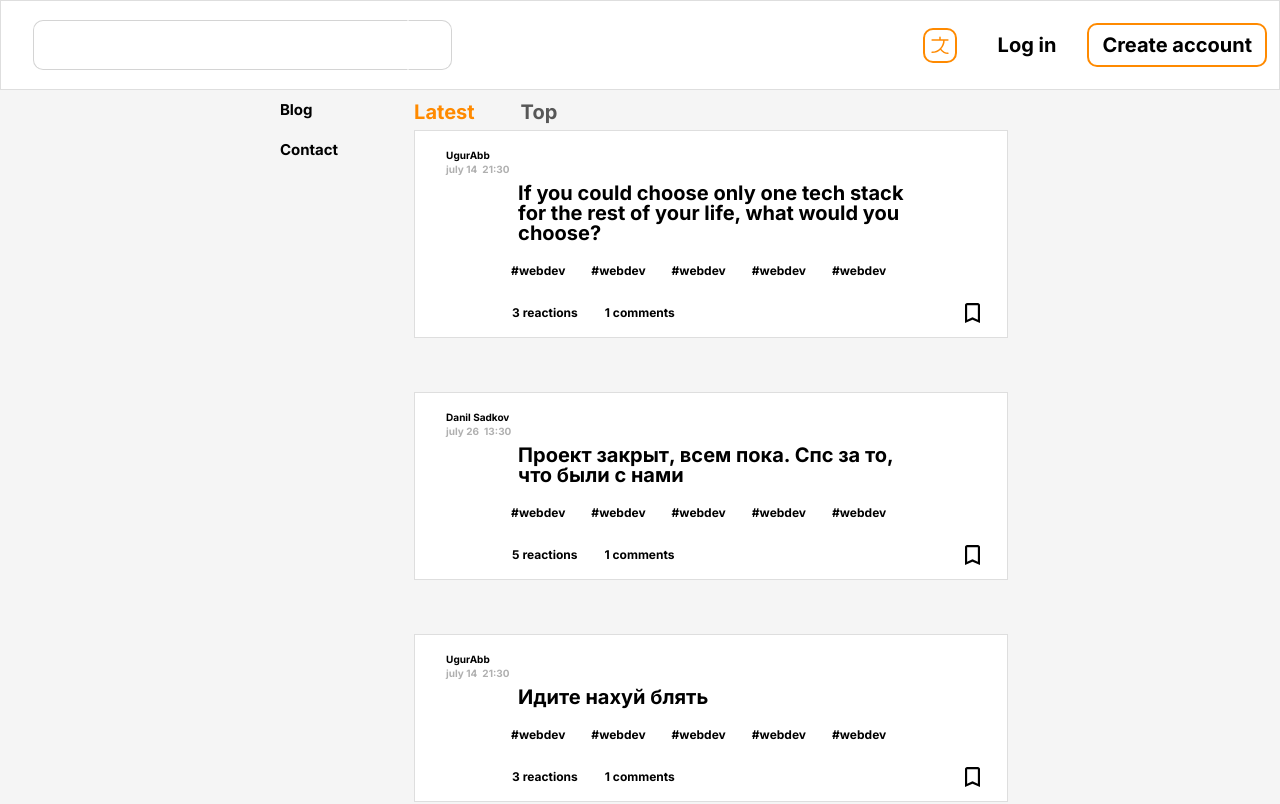
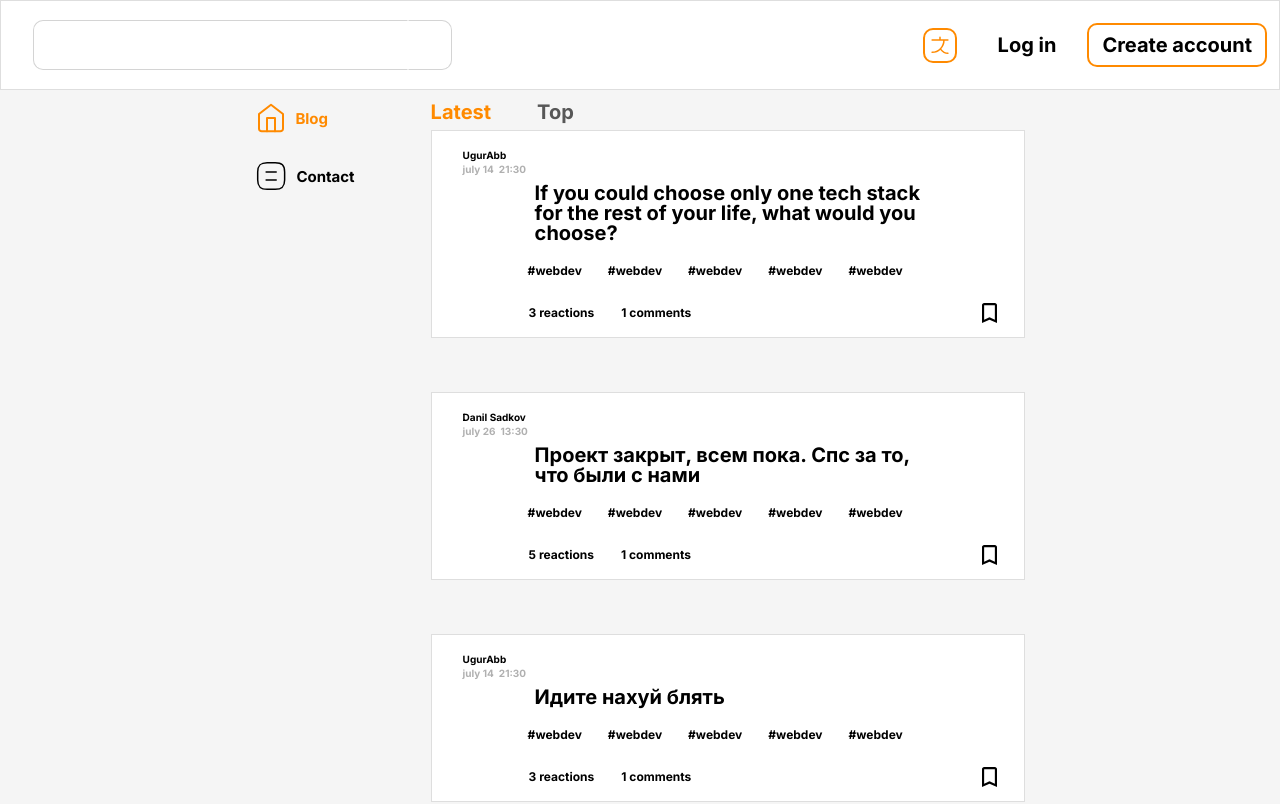
Before and after one commit to UgurFutureCoder/ugurclient, a React (Create React App) app: page / in a window 1280 px wide. Shown: the top 804 px of the page. Built offline with nearby package versions, Linux system fonts and the light colour scheme; a web font is replaced by a local one.

Commit message:
added style in the links

```diff
--- a/src/pages/main-page/MainPage.module.scss
+++ b/src/pages/main-page/MainPage.module.scss
@@ -56,6 +56,13 @@
             width: 100%;
           }
         }
+
+      }
+      .active_link {
+        color: #FF8A00;
+        svg path {
+          stroke: #FF8A00;
+        }
       }
     }
   }
--- a/src/pages/main-page/MainPage.tsx
+++ b/src/pages/main-page/MainPage.tsx
@@ -10,14 +10,19 @@ export const MainPage: FC = () => {
           <nav className={s.nav_bar}>
             <ul>
               <li>
-                <NavLink to='/'>
-                  <img src={require('../../assets/main-page/nav-bar/Frame 10.svg').default} alt=""/>
+                <NavLink className={({isActive}) => isActive ? s.active_link : s.link} to='/'>
+                  <svg width="32" height="33" viewBox="0 0 32 33" fill="none" xmlns="http://www.w3.org/2000/svg">
+                      <path d="M4 12L16 2.66666L28 12V26.6667C28 27.3739 27.719 28.0522 27.219 28.5523C26.7189 29.0524 26.0406 29.3333 25.3333 29.3333H6.66667C5.95942 29.3333 5.28115 29.0524 4.78105 28.5523C4.28095 28.0522 4 27.3739 4 26.6667V12Z" stroke="black" stroke-width="2" stroke-linecap="round" stroke-linejoin="round"/>
+                      <path d="M12 29.3333V16H20V29.3333" stroke="black" stroke-width="2" stroke-linecap="round" stroke-linejoin="round"/>
+                  </svg>
                   <p>Blog</p>
                 </NavLink>
               </li>
               <li>
-                <NavLink to='contact'>
-                  <img src={require('../../assets/main-page/nav-bar/Frame 11.svg').default} alt=""/>
+                <NavLink className={({isActive}) => isActive ? s.active_link : s.link} to='contact'>
+                  <svg width="33" height="32" viewBox="0 0 33 32" fill="none" xmlns="http://www.w3.org/2000/svg">
+                    <path d="M21.2121 12H11.1111M21.2121 20H11.1111M12.1212 29.3333H20.202C26.936 29.3333 29.6296 26.6667 29.6296 20V12C29.6296 5.33334 26.936 2.66667 20.202 2.66667H12.1212C5.38721 2.66667 2.6936 5.33334 2.6936 12V20C2.6936 26.6667 5.38721 29.3333 12.1212 29.3333Z" stroke="black" stroke-width="1.5" stroke-linecap="round" stroke-linejoin="round"/>
+                  </svg>
                   <p>Contact</p>
                 </NavLink>
               </li>
```
